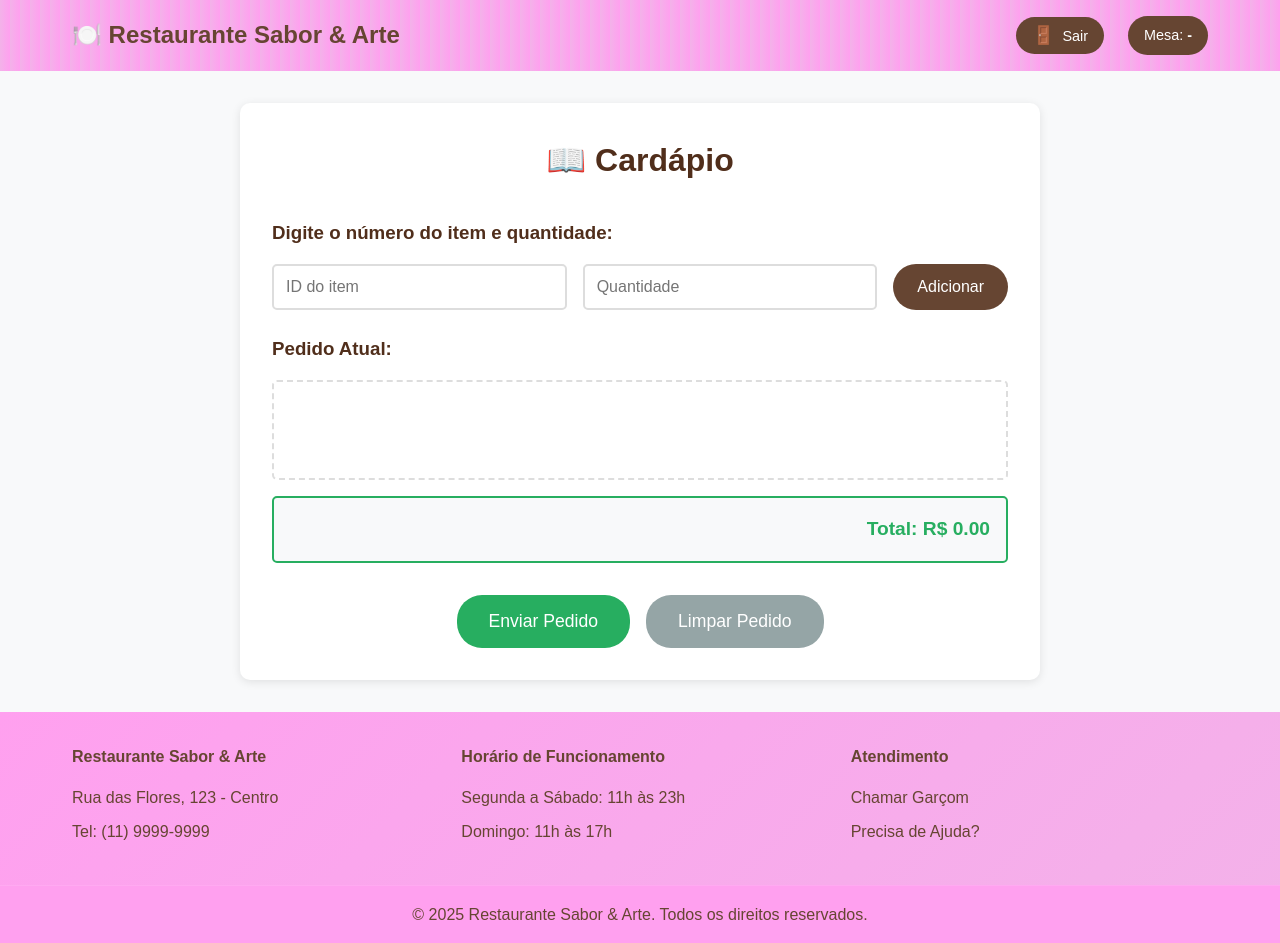
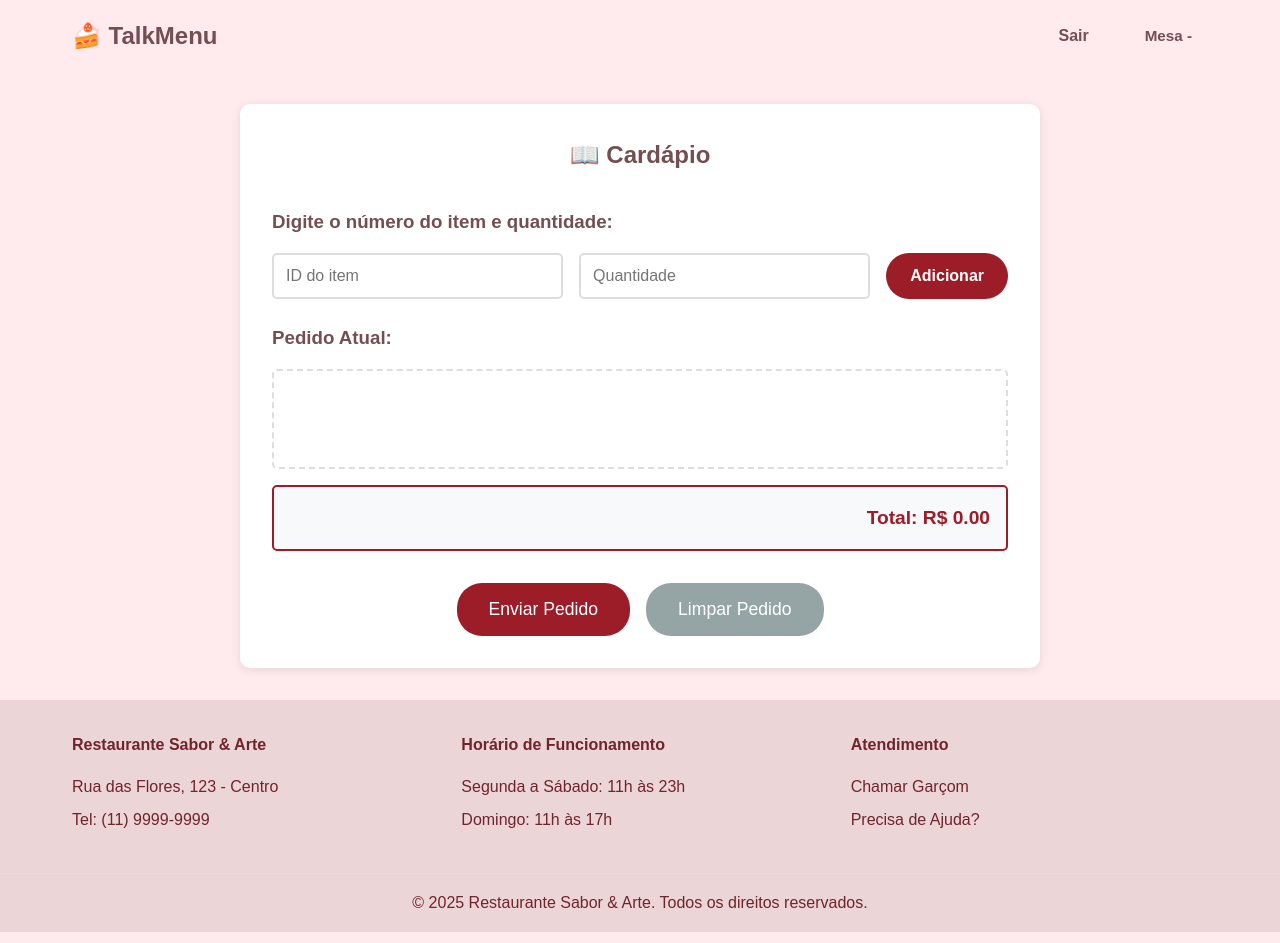
Before and after one commit to MychaelWolter/menu-cardapio, a plain HTML site: page frontend/pages/menu.html in a window 1280 px wide. Drawn offline with Linux system fonts and the light colour scheme; no server answers.

Commit message:
estilização do menu

```diff
--- a/frontend/css/menu.css
+++ b/frontend/css/menu.css
@@ -6,10 +6,10 @@
 }
 
 body {
-  font-family: "Arial", sans-serif;
+  font-family: "Poppins", sans-serif;
   line-height: 1.6;
   color: #333;
-  background-color: #f8f9fa;
+  background-color: #ffebed;
   min-height: 100vh;
   display: flex;
   flex-direction: column;
@@ -17,14 +17,8 @@ body {
 
 /* Header Styles */
 .header {
-  background: repeating-linear-gradient(
-    90deg,
-    #f3b2e9,
-    #ffa0ef 10px,
-    #f3b2e9 10px,
-    #ffa0ef 20px
-  );
-  color: #664532;
+  background-color: #ffebed;
+  color: #734e52;
   position: sticky;
   top: 0;
   z-index: 1000;
@@ -48,43 +42,44 @@ body {
   display: flex;
   align-items: center;
   gap: 1.5rem;
+  font-weight: 600;
 }
 
 .logout-btn {
   display: flex;
   align-items: center;
   gap: 0.5rem;
-  background: #664532;
-  color: #fff;
+  background-color: #ffebed;
+  color: #734e52;
   border: none;
   padding: 0.5rem 1rem;
-  border-radius: 25px;
   cursor: pointer;
   transition: all 0.3s ease;
   text-decoration: none;
-  font-size: 0.9rem;
+  font-size: 1rem;
+  font-weight: 600;
 }
 
 .logout-btn:hover {
-  background: #4d3525;
   transform: translateY(-1px);
+  color: #ff808c;
 }
 
-.logout-icon {
-  font-size: 1.1rem;
-}
-
-.logout-text {
-  font-weight: 500;
+.logout-text:hover {
+    color: #ff808c;
 }
 
 .table-number {
-  background-color: #664532;
-  color: #fff;
+  color: #734e52;
   border: none;
   padding: 0.5rem 1rem;
-  border-radius: 25px;
-  font-size: 0.9rem;
+  transition: all 0.3s ease;
+  font-size: 0.95rem;
+}
+
+.table-number:hover {
+  transform: translateY(-1px);
+  color: #ff808c;
 }
 
 /* Main Content */
@@ -106,14 +101,14 @@ body {
 }
 
 .menu-container h2 {
-  color: #502e1b;
+  color: #734e52;
   margin-bottom: 1.5rem;
   text-align: center;
-  font-size: 2rem;
+  font-size: 1.5rem;
 }
 
 .menu-container h3 {
-  color: #502e1b;
+  color: #734e52;
   margin: 1.5rem 0 1rem 0;
 }
 
@@ -126,7 +121,8 @@ body {
   padding: 0.75rem;
   margin-bottom: 0.5rem;
   background-color: #f8f9fa;
-  border-left: 4px solid #b152a1;
+  color: #70242c;
+  border-left: 4px solid #ff808c;
   border-radius: 4px;
 }
 
@@ -147,18 +143,19 @@ body {
 }
 
 .btn-primary {
-  background-color: #664532;
+  background-color: #9c1c28;
   color: white;
   border: none;
   padding: 0.75rem 1.5rem;
   border-radius: 25px;
   cursor: pointer;
   font-size: 1rem;
+  font-weight: 600;
   transition: background-color 0.3s ease;
 }
 
 .btn-primary:hover {
-  background: #4d3525;
+  background: #7e1620;
 }
 
 .order-summary {
@@ -178,7 +175,7 @@ body {
   padding: 0.5rem;
   margin-bottom: 0.5rem;
   background-color: #e8f5e8;
-  border-left: 4px solid #27ae60;
+  border-left: 4px solid #9c1c28;
   border-radius: 4px;
   display: flex;
   justify-content: space-between;
@@ -188,14 +185,14 @@ body {
   text-align: right;
   padding: 1rem;
   background-color: #f8f9fa;
-  border: 2px solid #27ae60;
+  border: 2px solid #9c1c28;
   border-radius: 5px;
   font-size: 1.2rem;
   color: #2c3e50;
 }
 
 .order-total strong {
-  color: #27ae60;
+  color: #9c1c28;
 }
 
 .order-actions {
@@ -205,7 +202,7 @@ body {
 }
 
 .btn-success {
-  background-color: #27ae60;
+  background-color: #9c1c28;
   color: white;
   border: none;
   padding: 1rem 2rem;
@@ -216,7 +213,7 @@ body {
 }
 
 .btn-success:hover {
-  background-color: #219a52;
+  background-color: #9c1c28;
 }
 
 .btn-secondary {
@@ -236,8 +233,8 @@ body {
 
 /* Footer Styles */
 .footer {
-  background: linear-gradient(135deg, #ffa0ef, #f3b2e9);
-  color: #664532;
+  background: #ebd5d7;
+  color: #70242c;
   margin-top: auto;
 }
 
@@ -252,19 +249,19 @@ body {
 
 .footer-section h4 {
   margin-bottom: 1rem;
-  color: #664532;
+  color: #70242c;
 }
 
 .footer-section p {
   margin-bottom: 0.5rem;
-  color: #664532;
+  color: #70242c;
 }
 
 .footer-bottom {
   text-align: center;
   padding: 1rem;
   border-top: 1px solid rgba(255, 255, 255, 0.1);
-  background-color: #ffa0ef;
+  background-color: #ebd5d7;
 }
 
 /* Responsive Design */
--- a/frontend/pages/menu.html
+++ b/frontend/pages/menu.html
@@ -10,15 +10,14 @@
   <header class="header">
     <nav class="navbar">
       <div class="nav-brand">
-        <h1>🍽️ Restaurante Sabor & Arte</h1>
+        <h1>🍰 TalkMenu</h1>
       </div>
 
       <div class="nav-info">
         <button id="logoutBtn" class="logout-btn" title="Voltar ao Login">
-          <span class="logout-icon">🚪</span>
           <span class="logout-text">Sair</span>
         </button>
-        <span class="table-number">Mesa: <strong id="currentTable">-</strong></span>
+        <span class="table-number">Mesa <strong id="currentTable">-</strong></span>
       </div>
     </nav>
   </header>
```
